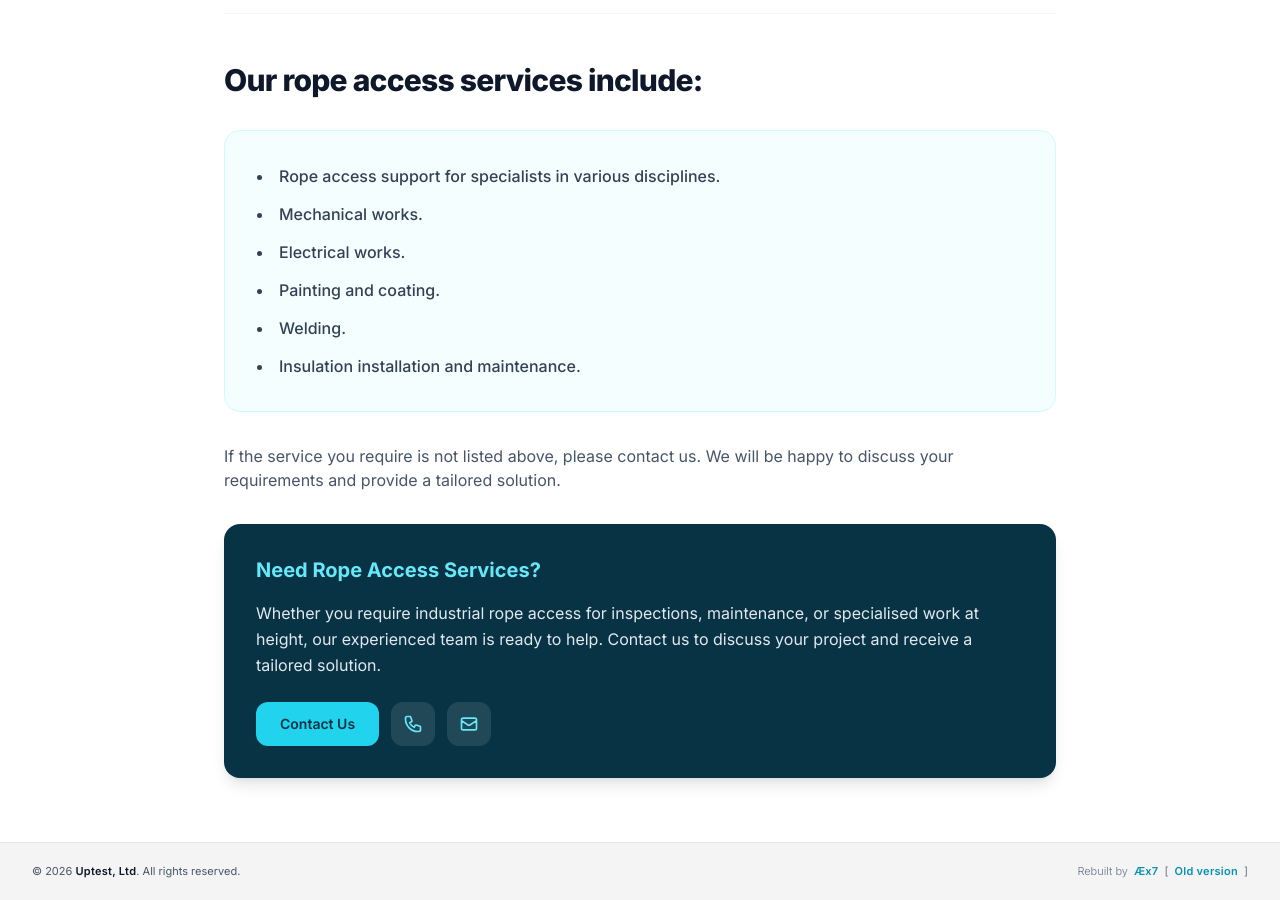
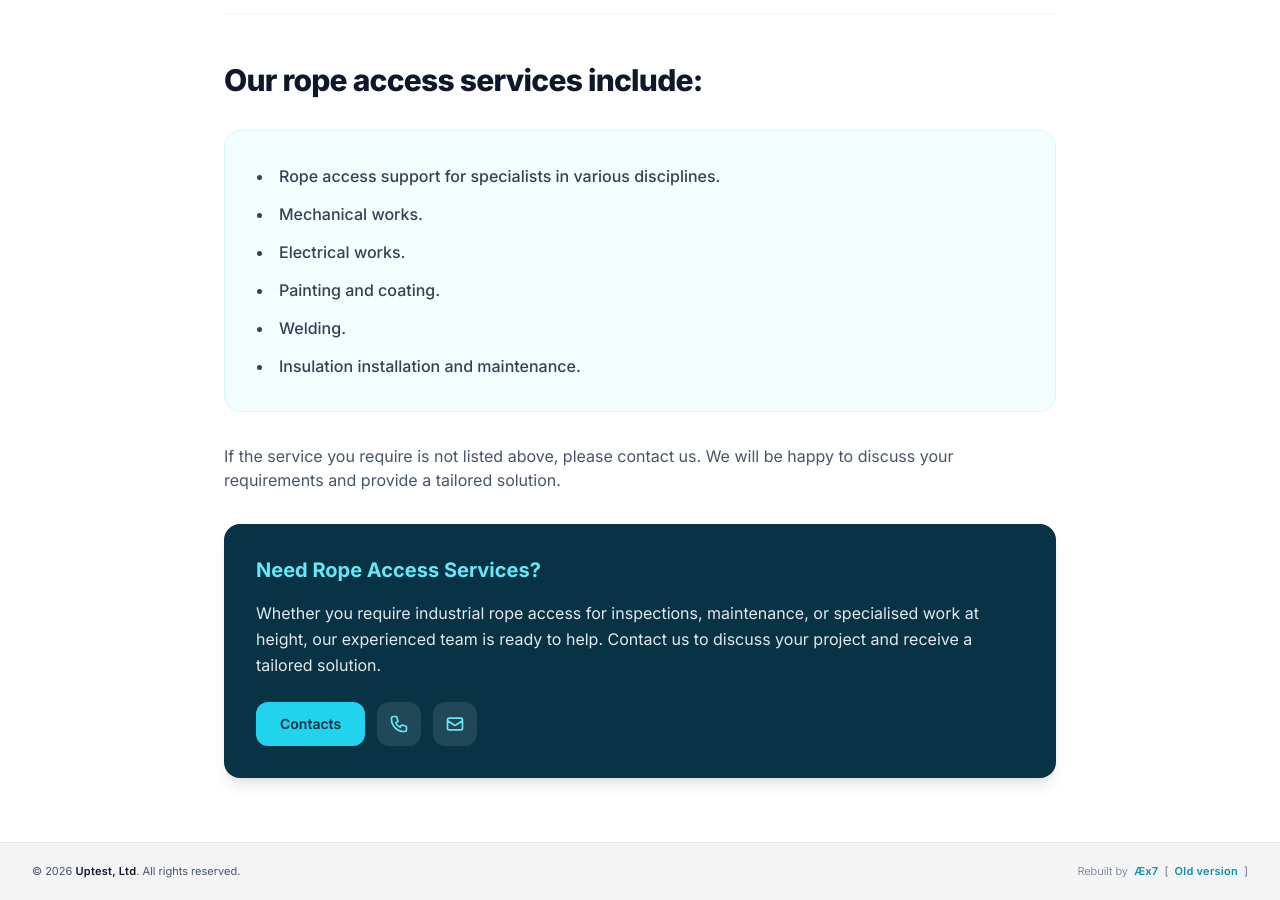
Before and after one commit to mruslys/uptest.no, a Jekyll site: the page built from rope-access/index.html, in a window 1280 px wide and 900 px high, scrolled down 517 px. Built offline with Jekyll 4.4.1, drawn with Linux system fonts in a browser that asks for light colours; nearby versions of some CDN libraries.

Commit message:
Update cta-box.html

```diff
--- a/_includes/cta-box.html
+++ b/_includes/cta-box.html
@@ -1,14 +1,15 @@
 {% assign c = site.data.data.common[page.lang] %}
+{% assign n = site.data.data.nav %}
 
 <div class="bg-brand-950 text-white rounded-2xl p-6 sm:p-8 space-y-4 shadow-lg">
-    <h3 class="text-xl font-bold text-brand-300">{{ include.title | default: "Ready to Work With Us?" }}</h3>
+    <h3 class="text-xl font-bold text-brand-300">{{ include.title | default: c.get_in_touch }}</h3>
     <p class="text-slate-200 text-base leading-relaxed">
         {{ include.description }}
     </p>
     <div class="pt-2 flex flex-wrap items-center gap-3">
-        <!-- Pagrindinis dinaminis mygtukas -->
-        <a href="{{ include.btn_url | default: 'contacts/' }}" class="inline-flex items-center justify-center px-6 py-3 rounded-xl font-semibold text-sm text-brand-950 bg-brand-400 hover:bg-brand-300 shadow-sm transition-all">
-            {{ include.btn_text | default: "Contact Us" }}
+        <!-- Pagrindinis dinaminis mygtukas su automatinia nuoroda ir pavadinimu pagal kalbą -->
+        <a href="{{ site.baseurl }}/{{ n.contacts.link[page.lang] }}" class="inline-flex items-center justify-center px-6 py-3 rounded-xl font-semibold text-sm text-brand-950 bg-brand-400 hover:bg-brand-300 shadow-sm transition-all">
+            {{ include.btn_text | default: n.contacts.title[page.lang] }}
         </a>
 
         <!-- Kvadratinis telefono mygtukas -->
```
